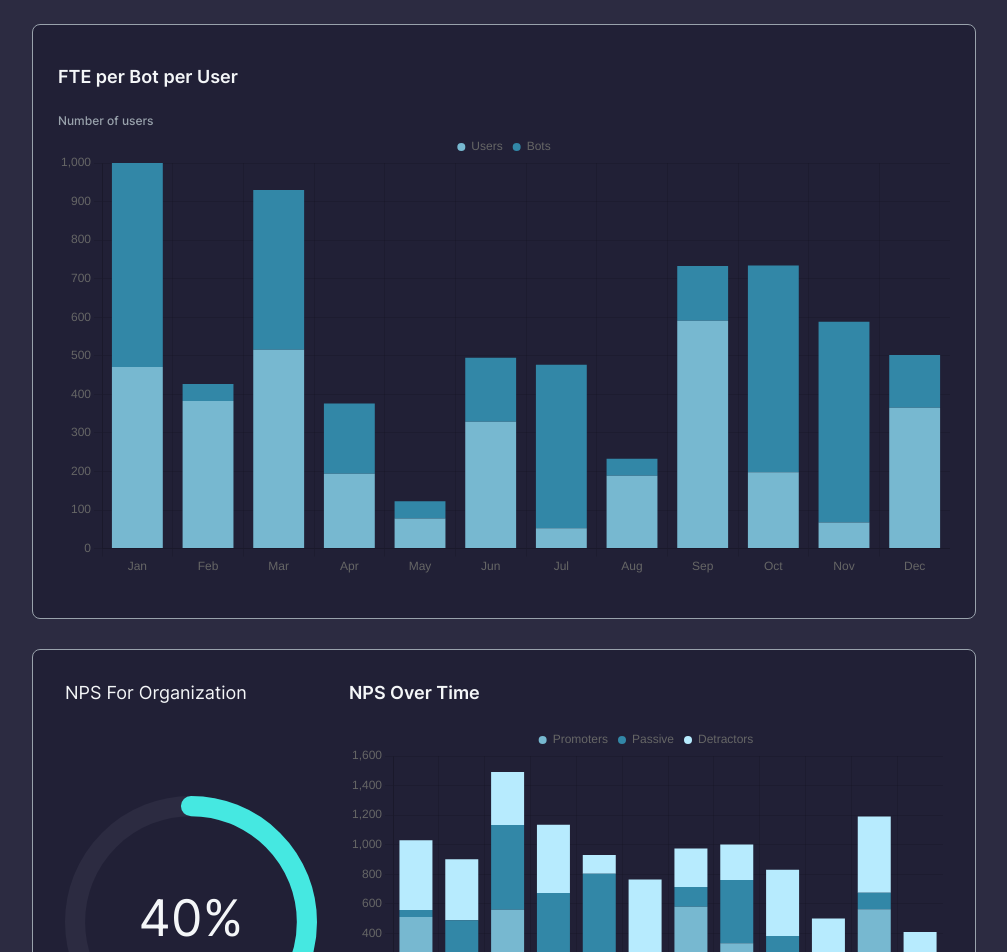
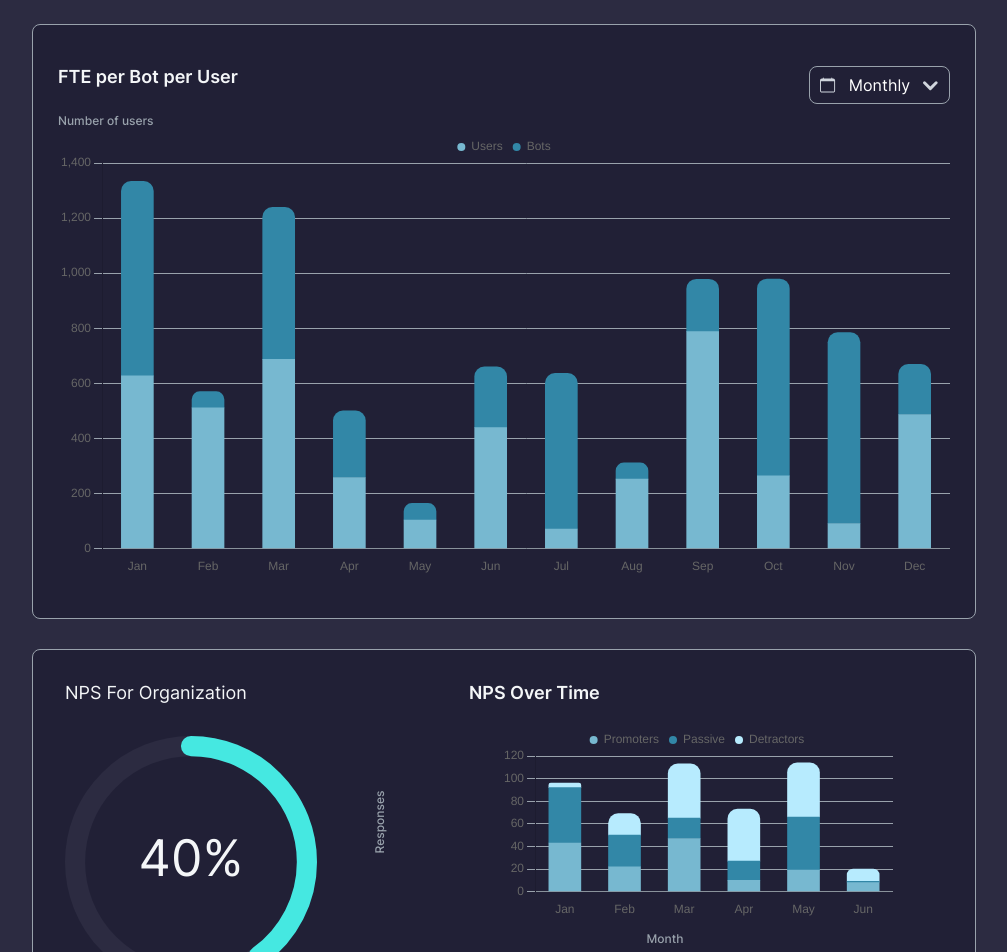
Before and after one commit to babuibrar93/Atomeus-RPA-Admin, a React (Create React App) app: page /dashboard in a window 1280 px wide. Shown: the part 480-1432 px from the top of the page, without its empty margins (272-1279 px from the left). Built offline with nearby package versions, Linux system fonts and the light colour scheme.

Commit message:
dashboard graphs configration

```diff
--- a/src/components/dashboard/charts/chart.jsx
+++ b/src/components/dashboard/charts/chart.jsx
@@ -64,7 +64,7 @@ const Chart = () => {
             <div className="nps">NPS For Organization</div>
 
             <div
-              style={{ width: 252, height: 252, paddingTop: "60px" }}
+              style={{ width: 252, height: 252}}
               className="progressBar"
             >
               <CircularProgressbar
@@ -77,7 +77,7 @@ const Chart = () => {
           <div className="bottom-graph">
             <div className="heading-one">NPS Over Time</div>
             <div className="graph-content">
-              {/* <span className="response-text">Responses</span> */}
+              <div className="response-text">Responses</div>
               <Bar options={options} data={data_NPS} />
             </div>
             <div className="month-text">Month</div>
--- a/src/components/dashboard/charts/index.js
+++ b/src/components/dashboard/charts/index.js
@@ -31,19 +31,42 @@ export const options = {
     borderRadius: "10px",
   },
   responsive: true,
+  barThickness: 32,
   interaction: {
     intersect: false,
   },
   scales: {
     x: {
       stacked: true,
+      grid: {
+        display: false,
+      },
     },
     y: {
       stacked: true,
+      grid: {
+        color: "#99A2AC",
+      },
     },
   },
   responsive: true,
   legend: { position: "top" },
+  annotation: {
+    annotations: [
+      {
+        type: "line",
+        mode: "horizontal",
+        scaleID: "y-axis-0",
+        value: 1,
+        borderColor: "red",
+        borderWidth: 1,
+        label: {
+          enabled: false,
+          content: "Test label",
+        },
+      },
+    ],
+  },
 };
 
 const labels = [
@@ -61,43 +84,54 @@ const labels = [
   "Dec",
 ];
 
+const labels_NPS = [
+  "Jan",
+  "Feb",
+  "Mar",
+  "Apr",
+  "May",
+  "Jun",
+];
+
 export const data_FTE = {
   labels,
   datasets: [
     {
       label: "Users",
-      data: labels.map(() => faker.datatype.number({ min: 0, max: 600 })),
+      data: labels.map(() => faker.datatype.number({ min: 0, max: 800 })),
       backgroundColor: "#77B8D0",
-      parsing: {
-        yAxisKey: "cogs",
-      },
+      borderRadius: 10,
     },
     {
       label: "Bots",
-      data: labels.map(() => faker.datatype.number({ min: 0, max: 600 })),
+      data: labels.map(() => faker.datatype.number({ min: 0, max: 800 })),
       backgroundColor: "#3287A7",
+      borderRadius: 10,
     },
   ],
 };
 
 export const data_NPS = {
-  labels,
+  labels:labels_NPS,
 
   datasets: [
     {
       label: "Promoters",
-      data: labels.map(() => faker.datatype.number({ min: 0, max: 600 })),
+      data: labels_NPS.map(() => faker.datatype.number({ min: 0, max: 50 })),
       backgroundColor: "#77B8D0",
+      borderRadius: 10,
     },
     {
       label: "Passive",
-      data: labels.map(() => faker.datatype.number({ min: 0, max: 600 })),
+      data: labels_NPS.map(() => faker.datatype.number({ min: 0, max: 50 })),
       backgroundColor: "#3287A7",
+      borderRadius: 10,
     },
     {
       label: "Detractors",
-      data: labels.map(() => faker.datatype.number({ min: 0, max: 600 })),
+      data: labels_NPS.map(() => faker.datatype.number({ min: 0, max: 50 })),
       backgroundColor: "#B7EBFE",
+      borderRadius: 10,
     },
   ],
 };
--- a/src/components/dashboard/charts/style.js
+++ b/src/components/dashboard/charts/style.js
@@ -2,10 +2,6 @@ import { styled } from "styled-components";
 
 export const ChartWrapper = styled.div`
   padding: 0 32px 32px 32px;
-  /* float: right; */
-  /* display: grid;
-  grid-template-columns: 1100px calc(100% - 1100px); */
-
   .containerClass {
     display: flex;
     flex-direction: column;
@@ -19,7 +15,9 @@ export const ChartWrapper = styled.div`
     height: 100%;
     background: #212036;
     .graph {
-      width: 100%;
+    width: 100%;
+      /* display: grid;
+grid-template-columns: 10% calc(100% - 10%); */
       canvas {
         width: 100%;
         height: 410px;
@@ -42,7 +40,6 @@ export const ChartWrapper = styled.div`
   .dropdown-class {
     display: flex;
     position: relative;
-    z-index: -1;
   }
 
   .calendar-icon {
@@ -92,7 +89,7 @@ export const ChartWrapper = styled.div`
   }
 
   .CircularProgressbar .CircularProgressbar-trail {
-    stroke: #2C2B41;
+    stroke: #2c2b41;
     border: 28px solid #2c2b41;
   }
 
@@ -105,8 +102,8 @@ export const ChartWrapper = styled.div`
   }
 
   .bottom-graph {
-    width: 100%;
-    /* height: 40vh; */
+    width: 72%;
+    padding: 0 120px;
   }
 
   .response-text {
@@ -120,7 +117,7 @@ export const ChartWrapper = styled.div`
 
   .graph-content {
     display: flex;
-    justify-content: end;
+    justify-content: center;
   }
 
   .month-text {
@@ -149,6 +146,10 @@ export const ChartWrapper = styled.div`
     .progressBar {
       padding-top: 0 !important;
     }
+    .bottom-graph {
+      width: 80% !important;
+      padding: 0 0 !important;
+    }
   }
   @media (max-width: 900px) {
     .chartBorder-two {
@@ -163,6 +164,11 @@ export const ChartWrapper = styled.div`
       align-items: center;
     }
 
+    .bottom-graph {
+      width: 100% !important;
+      padding: 0 0 !important;
+    }
+
     .graph-content {
       canvas {
         width: 100% !important;
```
